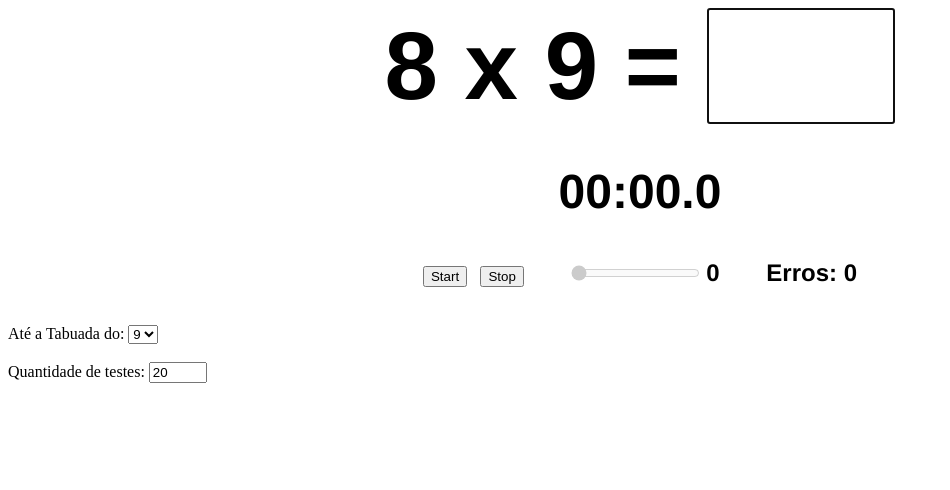
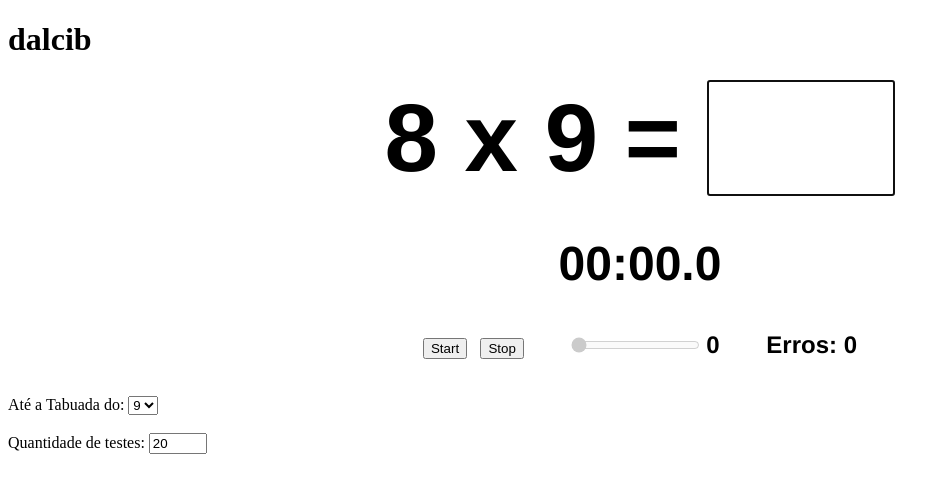
Before and after one commit to dalcib/dalcib.github.io, a plain HTML site: page index.html in a window 1280 px wide. Shown: the whole page, without its empty margins (0-950 px from the left). Drawn offline with Linux system fonts and the light colour scheme.

Commit message:
Update index.html

```diff
--- a/index.html
+++ b/index.html
@@ -150,6 +150,7 @@
     </script>
   </head>
   <body ng-controller="NumberCtrl as number">
+    <h1>dalcib</h1>
     <div class="center">
       <form name="test" class="css-form">
         <span class="num">{{number.num1}} x {{number.num2}} = </span><input class="inputNum" type="number" ng-model="number.result" autofocus ng-keyup="event=$event" ng-change=""></span>
```
